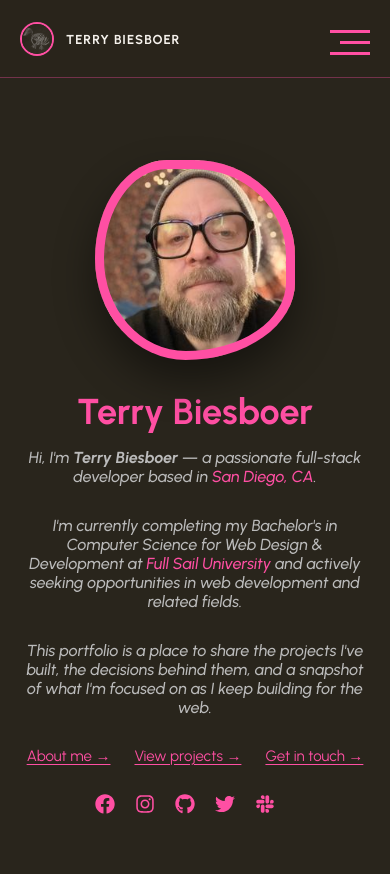
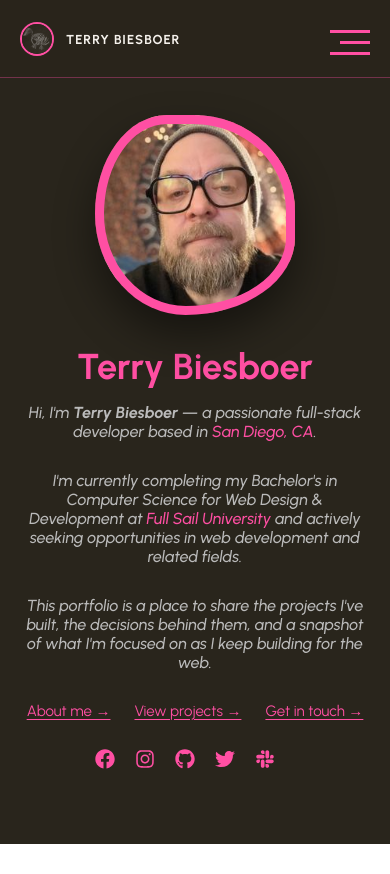
Before and after one commit to biesboerTerry-FS/thatDevTerry, a React (Create React App) app: page / in a window 390 px wide. After the commit the page ends 844 px from the top, so only its background shows below. Built offline with nearby package versions, Linux system fonts and the light colour scheme.

Commit message:
Top-align portfolio profile content below header

```diff
--- a/src/App.scss
+++ b/src/App.scss
@@ -377,14 +377,15 @@ img {
 	margin-top: 0;
 	display: flex;
 	justify-content: center;
-	align-items: center;
+	align-items: flex-start;
+	padding: 130px 0 60px;
 
 	@media (max-width: 760px) {
 		width: 100%;
 	}
 
 	@media (max-width: 768px) {
-		padding: 160px 0 60px;
+		padding: 115px 0 60px;
 	}
 }
 
```
